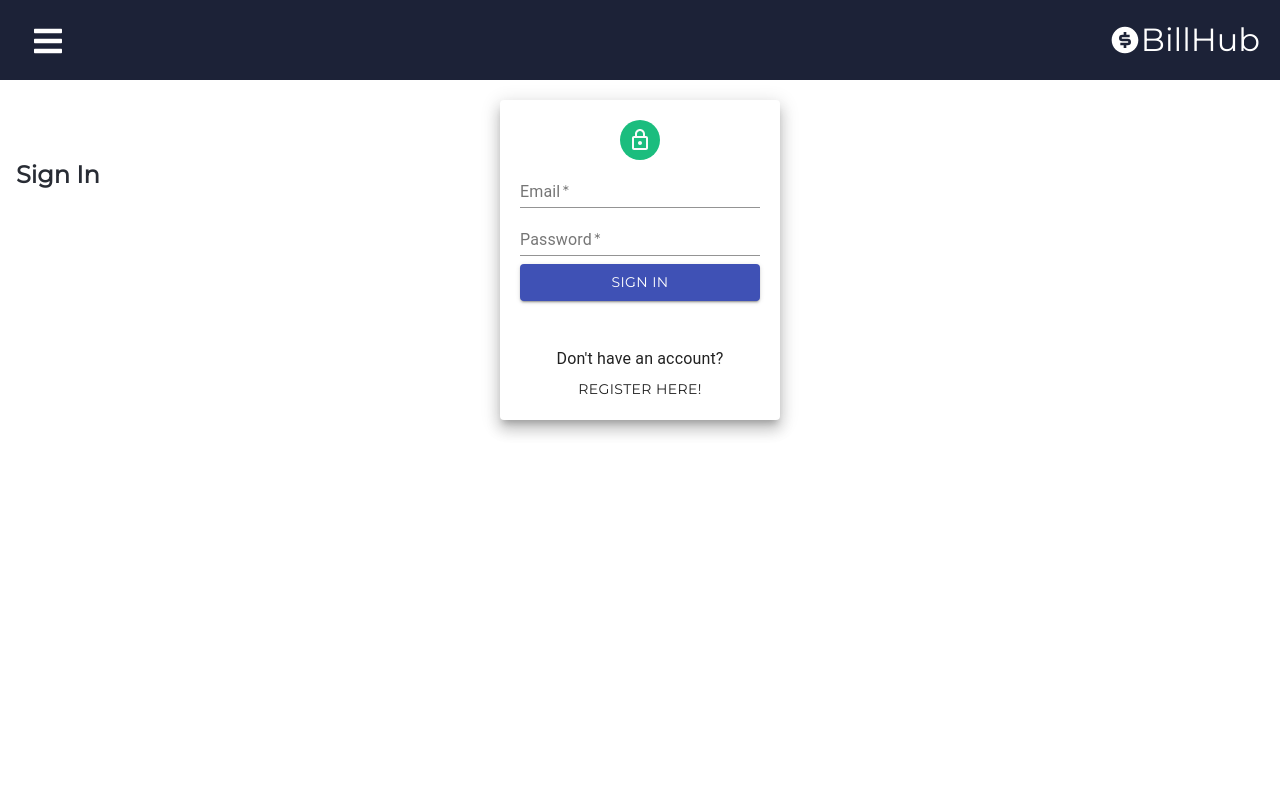
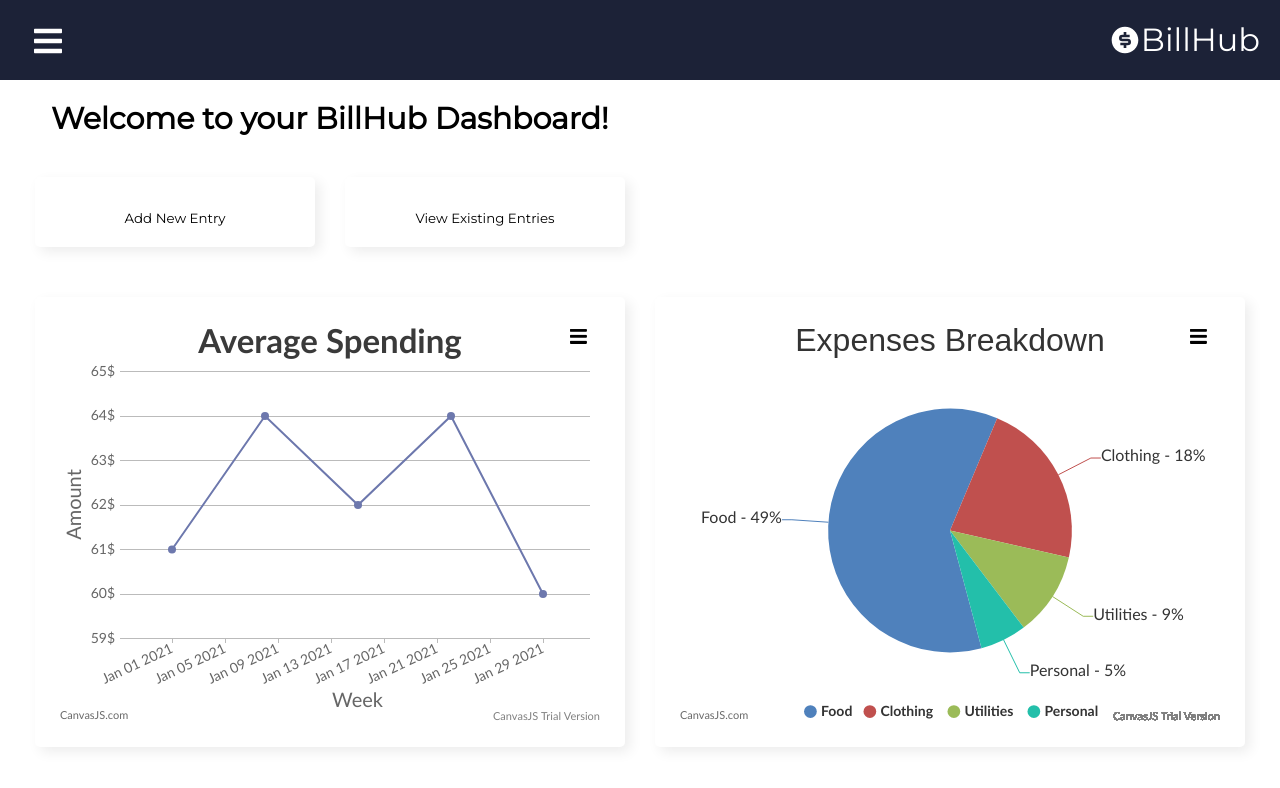
Before and after one commit to colinkirkby/Billhub, a React (Create React App) app in the folder frontend/: page /dashboard/account in a window 1280 px wide. Before the commit this address led to /login. Shown: the top 788 px of the page. Built offline with nearby package versions, Linux system fonts and the light colour scheme; sample sign-in values are in the browser's storage.

Commit message:
Changed localStorage to sessionStorage so token cleared on browser close (even if Sign Out wasn't clicked)

```diff
--- a/frontend/src/App.js
+++ b/frontend/src/App.js
@@ -14,7 +14,6 @@ import Signuppage from "./components/pages/Signuppage";
 import PrivateRoute from '../src/PrivateRoute';
 
 function App() {
-
   return (
       <Router>
         <Navbar />
@@ -24,7 +23,7 @@ function App() {
           <Route path = '/maps' component = {Maps} />
           <Route path = '/login' component = {Loginpage} />
           <Route path = '/register' component = {Signuppage} />
-          <PrivateRoute path = '/dashboard' loggedIn = { localStorage.getItem("access_token")} component = {Dashboard}/>
+          <PrivateRoute path = '/dashboard' loggedIn = { sessionStorage.getItem("access_token")} component = {Dashboard}/>
             <Route path = '/dashboard/account' component = {Account} />
             <Route path = '/dashboard/new-entry' component = {NewEntry} />
             <Route path = '/dashboard/entries' component = {EntryList} />
--- a/frontend/src/PrivateRoute.js
+++ b/frontend/src/PrivateRoute.js
@@ -2,7 +2,7 @@ import React from "react";
 import { Redirect, Route } from "react-router-dom";
 
 const PrivateRoute = ({ path, component: Component, ...rest }) => {
-const isLoggedIn = localStorage.getItem("access_token");
+const isLoggedIn = sessionStorage.getItem("access_token");
 
   return (
     <Route
--- a/frontend/src/UserService.js
+++ b/frontend/src/UserService.js
@@ -40,7 +40,7 @@ class UserService{
         else
         {
             console.log(jsonResponse.token);
-            localStorage.setItem("access_token", jsonResponse.token);
+            sessionStorage.setItem("access_token", jsonResponse.token);
             return true;
         }
         */
--- a/frontend/src/components/login/login.js
+++ b/frontend/src/components/login/login.js
@@ -46,7 +46,7 @@ class loginUserComponent extends Component{
                 if (res.data.message=="Success"){
                     console.log(res.data.message);
                     const {token} = res.data.token;
-                    localStorage.setItem("access_token", token);
+                    sessionStorage.setItem("access_token", token);
                     window.location.replace("/dashboard");
                 }
                 else{
--- a/frontend/src/components/navbar/Navbar.js
+++ b/frontend/src/components/navbar/Navbar.js
@@ -12,7 +12,7 @@ function Navbar()
     const showNavbar = () => setNavbar(!navbar);
 
     function removeLoginToken() {
-        localStorage.clear();
+        sessionStorage.clear();
     }
 
     // DEBUG FUNCTION
```
